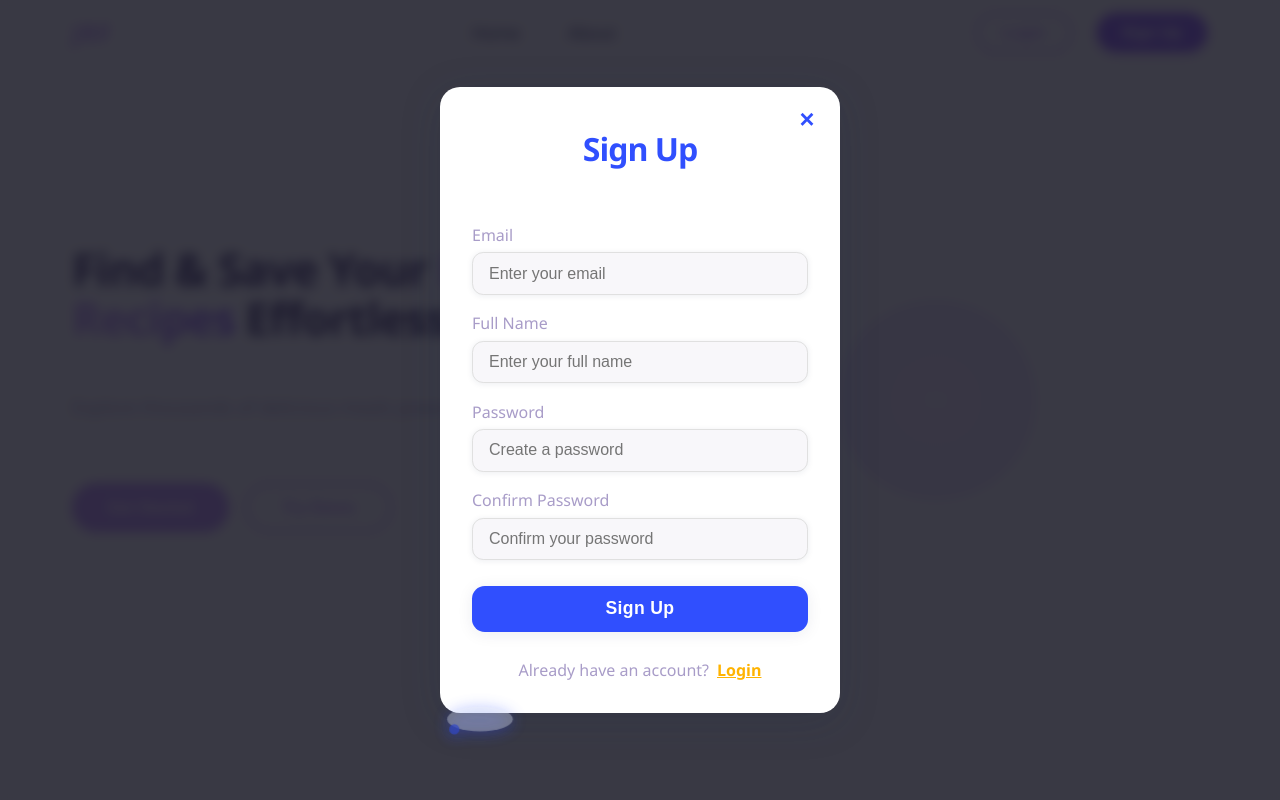
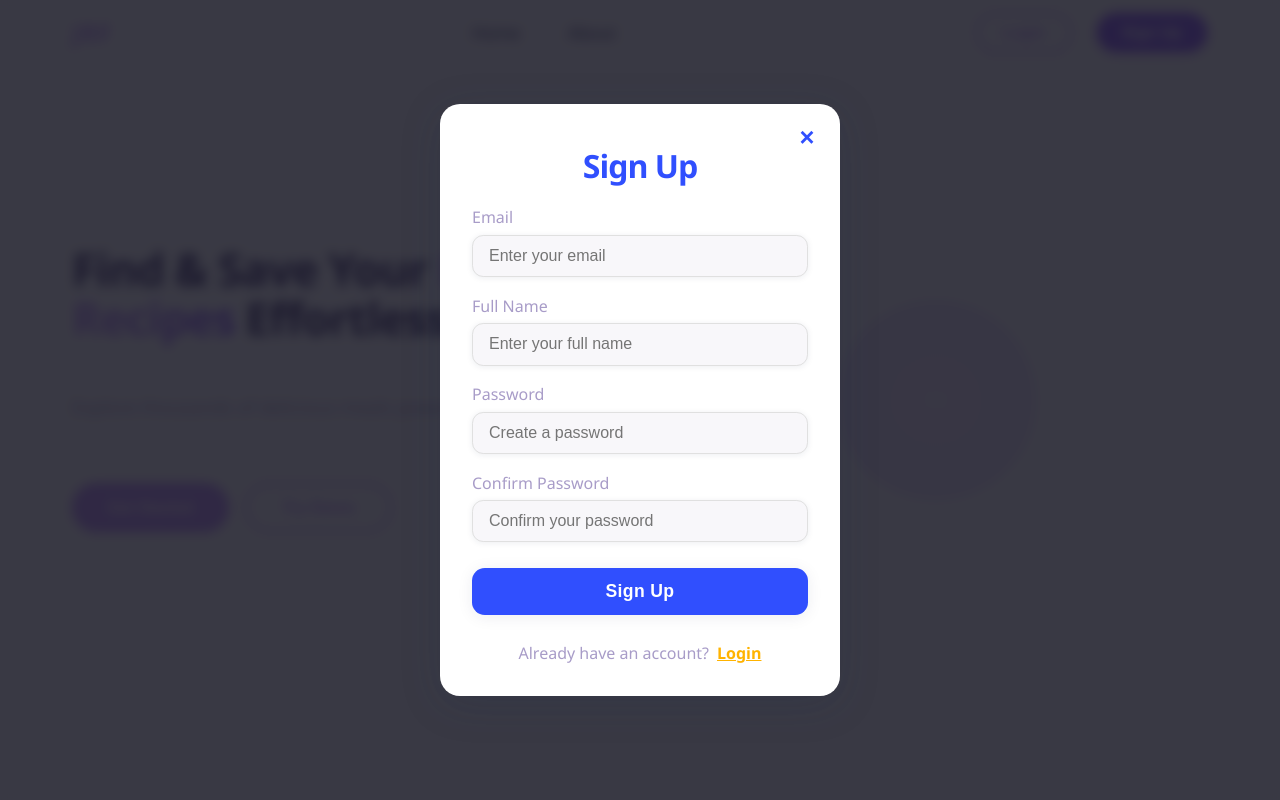
Before and after one commit to Je-Joestar24/jejo_recipe_finder, a Vue app: page / in a window 1280 px wide. Both pictures are taken after a click on the button "Sign Up". Shown: the top 800 px of the page. Built offline with nearby package versions, Linux system fonts and the light colour scheme; the HTML template or start-up script is replaced by a standard one.

Commit message:
ref: Signup Store and Functionality added

```diff
--- /dev/null
+++ b/src/components/auths/SignupForm.vue
@@ -0,0 +1,69 @@
+<template>
+    <div v-if="result" class="signupmodal__message" :class="result?.success ? 'success' : 'error'" aria-live="polite"
+        @click.prevent="result = null">
+        {{ result?.message }}
+    </div>
+    <form class="signupmodal__form" autocomplete="off" @submit.prevent="procedSignup">
+        <div class="signupmodal__field">
+            <label for="signup-email" class="signupmodal__label">Email</label>
+            <input id="signup-email" type="email" class="signupmodal__input" v-model="signup.email"
+                placeholder="Enter your email" required autocomplete="username" />
+        </div>
+        <div class="signupmodal__field">
+            <label for="signup-fullname" class="signupmodal__label">Full Name</label>
+            <input id="signup-fullname" type="text" class="signupmodal__input" v-model="signup.name"
+                placeholder="Enter your full name" required autocomplete="name" />
+        </div>
+        <div class="signupmodal__field">
+            <label for="signup-password" class="signupmodal__label">Password</label>
+            <input id="signup-password" type="password" class="signupmodal__input" v-model="signup.password"
+                placeholder="Create a password" required autocomplete="new-password" />
+        </div>
+        <div class="signupmodal__field">
+            <label for="signup-confirm" class="signupmodal__label">Confirm Password</label>
+            <input id="signup-confirm" type="password" class="signupmodal__input" v-model="confirm_password"
+                placeholder="Confirm your password" required autocomplete="new-password" />
+        </div>
+        <button type="submit" class="signupmodal__button" aria-label="Sign up">Sign Up</button>
+    </form>
+</template>
+
+<script setup lang="ts">
+import { useUserStore } from '@/stores/user'
+import type { User } from '@/stores/types';
+import { ref } from 'vue';
+
+const signup = ref<User>({
+    email: '',
+    name: '',
+    password: ''
+})
+
+const isValidEmail = (email: string): boolean => {
+    const regex = /^[^\s@]+@[^\s@]+\.[^\s@]+$/
+    return regex.test(email)
+}
+const result = ref<{ success: boolean; message: string } | null>(null)
+const confirm_password = ref<string>('')
+const userStore = useUserStore();
+
+const procedSignup = () => {
+    const { email, password } = signup.value
+    if (!email || !password) {
+        console.error('All fields are required.')
+        return
+    }
+
+    if (!isValidEmail(email)) {
+        result.value = { success: false, message: 'Invalid email format.' }
+        return
+    }
+
+    if (password !== confirm_password.value) {
+        result.value = { success: false, message: 'Password doesn`t match..' }
+        return
+    }
+
+    result.value = userStore.signupUser(signup.value)
+}
+</script>
--- a/src/components/auths/SignupModal.vue
+++ b/src/components/auths/SignupModal.vue
@@ -7,47 +7,11 @@
       <div class="signupmodal__header">
         <h2 class="signupmodal__title">Sign Up</h2>
       </div>
-      <div class="signupmodal__message" aria-live="polite">
-        <!-- Message area for errors or info -->
-      </div>
-      <form class="signupmodal__form" autocomplete="off">
-        <div class="signupmodal__field">
-          <label for="signup-email" class="signupmodal__label">Email</label>
-          <input id="signup-email" type="email" class="signupmodal__input" placeholder="Enter your email" required
-            autocomplete="username" />
-        </div>
-        <div class="signupmodal__field">
-          <label for="signup-fullname" class="signupmodal__label">Full Name</label>
-          <input id="signup-fullname" type="text" class="signupmodal__input" placeholder="Enter your full name" required
-            autocomplete="name" />
-        </div>
-        <div class="signupmodal__field">
-          <label for="signup-password" class="signupmodal__label">Password</label>
-          <input id="signup-password" type="password" class="signupmodal__input" placeholder="Create a password"
-            required autocomplete="new-password" />
-        </div>
-        <div class="signupmodal__field">
-          <label for="signup-confirm" class="signupmodal__label">Confirm Password</label>
-          <input id="signup-confirm" type="password" class="signupmodal__input" placeholder="Confirm your password"
-            required autocomplete="new-password" />
-        </div>
-        <button type="submit" class="signupmodal__button" aria-label="Sign up">Sign Up</button>
-      </form>
+      <SignupForm />
       <div class="signupmodal__footer">
         <span class="signupmodal__login-text">Already have an account?</span>
         <a href="#" class="signupmodal__login-link" aria-label="Login"
           @click.prevent="modalStore.toggleModal('login')">Login</a>
-      </div>
-      <div class="signupmodal__decor" aria-hidden="true">
-        <!-- Decorative minimal SVG element -->
-        <svg width="80" height="40" viewBox="0 0 80 40" class="signupmodal__svg">
-          <ellipse cx="40" cy="20" rx="32" ry="12" fill="var(--theme-globe)" opacity="0.5">
-            <animate attributeName="rx" values="32;36;32" dur="2.5s" repeatCount="indefinite" />
-          </ellipse>
-          <circle cx="15" cy="30" r="5" fill="var(--theme-primary)" opacity="0.7">
-            <animate attributeName="cy" values="30;24;30" dur="2s" repeatCount="indefinite" />
-          </circle>
-        </svg>
       </div>
     </div>
   </div>
@@ -55,6 +19,7 @@
 
 <script setup lang="ts">
 import { useModalStore } from '@/stores/modals';
+import SignupForm from '@/components/auths/SignupForm.vue';
 
 const modalStore = useModalStore()
 </script>
```
Also changed, not shown: 1 other file (tests, documents, lock files or other folders).
